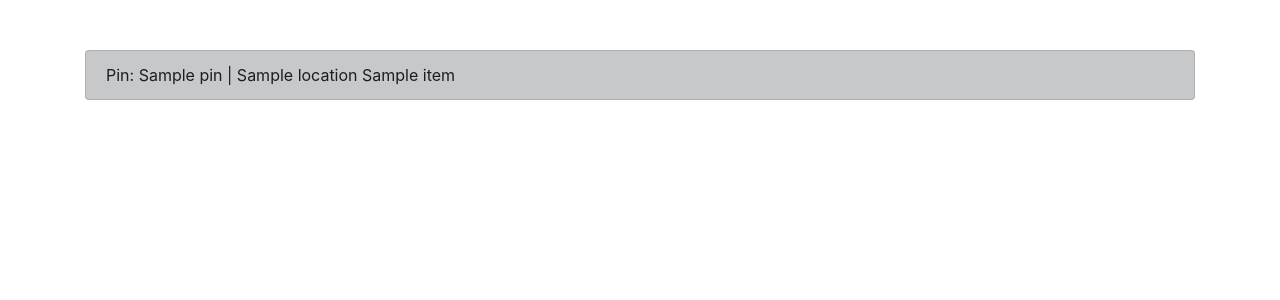
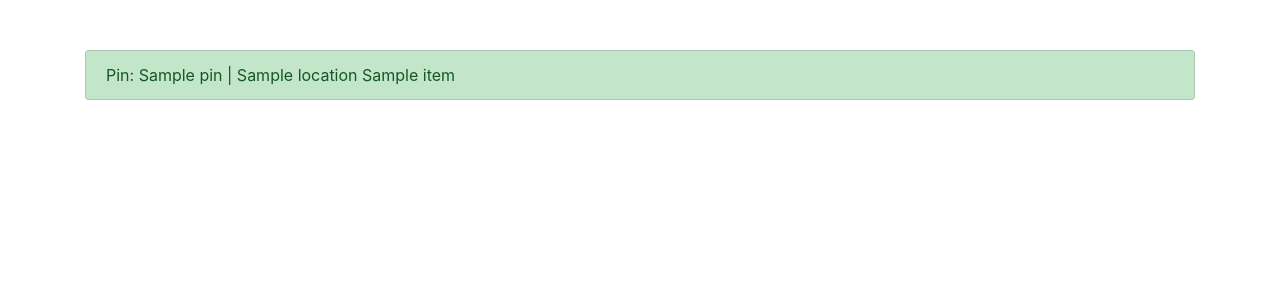
Before and after one commit to ai-93/piot, a Flask app: template templates/index.html in a window 1280 px wide. Shown: the part 56-356 px from the top of the page. Run offline with Flask 2, Linux system fonts and the light colour scheme; the template is opened without the code that fills it: most values are stand-ins (such as "Sample title", 1, 10 or a date in 2020); parts of the project's set-up code (start-up, migrations or seed data) failed here and were passed over; some libraries are stand-ins or nearby versions.

Commit message:
update script

```diff
--- a/templates/index.html
+++ b/templates/index.html
@@ -23,11 +23,11 @@
         <div class="list-group" style="margin-top: 50px">
             {% for item in gpio_list %}
                 {% if item.current_state %}
-                    <a href= "/gpio/{{ item.pin }}" class="list-group-item list-group-item-action list-group-item-success">
+                    <a href= "/gpio/{{ item.pin }}" class="list-group-item list-group-item-action list-group-item-dark">
                         Pin: {{ item.pin }} | {{ item.location }} {{ item.name }}
                     </a>
                 {% else %}
-                    <a href= "/gpio/{{ item.pin }}" class="list-group-item list-group-item-action list-group-item-dark">
+                    <a href= "/gpio/{{ item.pin }}" class="list-group-item list-group-item-action list-group-item-success">
                         Pin: {{ item.pin }} | {{ item.location }} {{ item.name }}
                     </a>
                 {% endif %}
```
